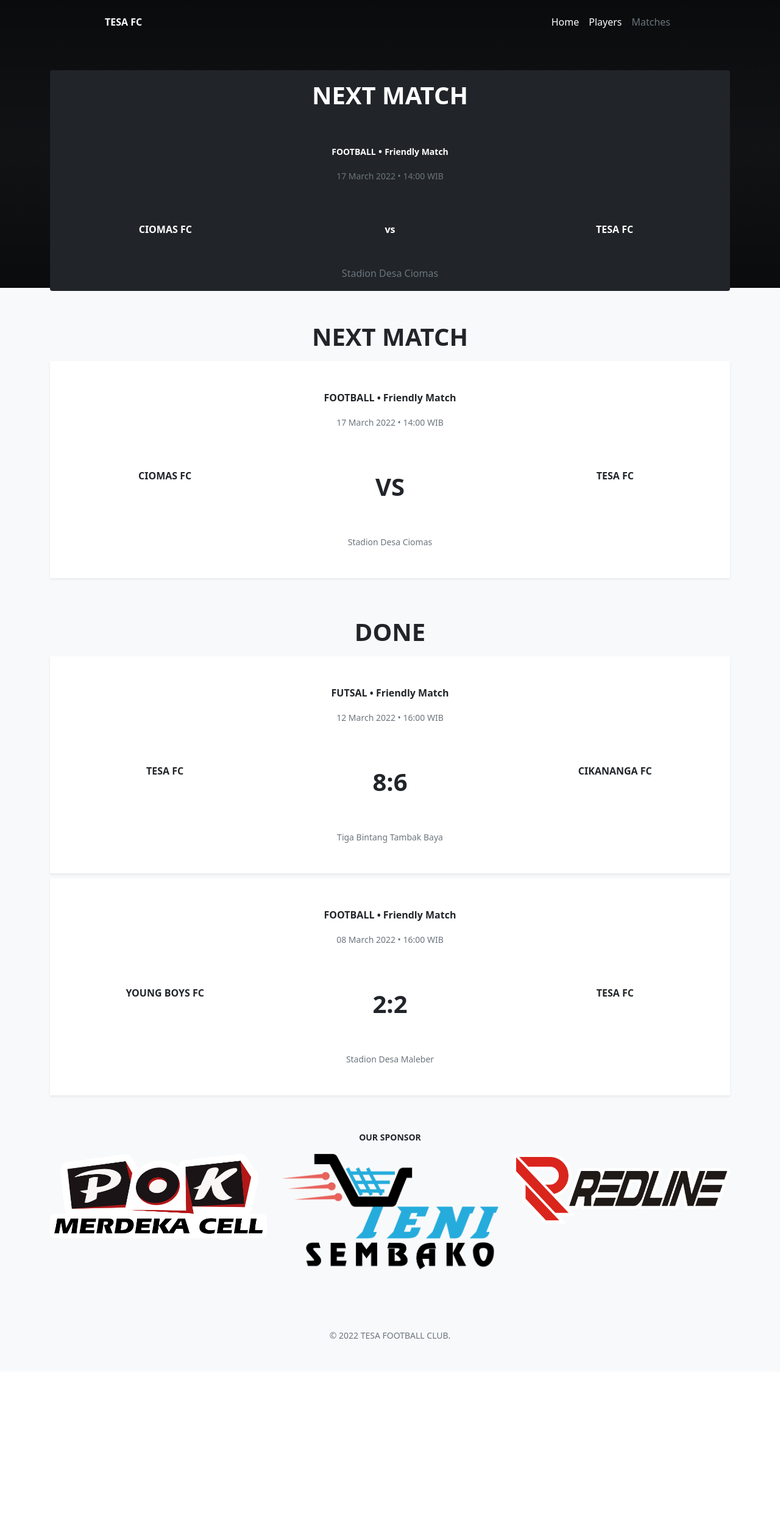
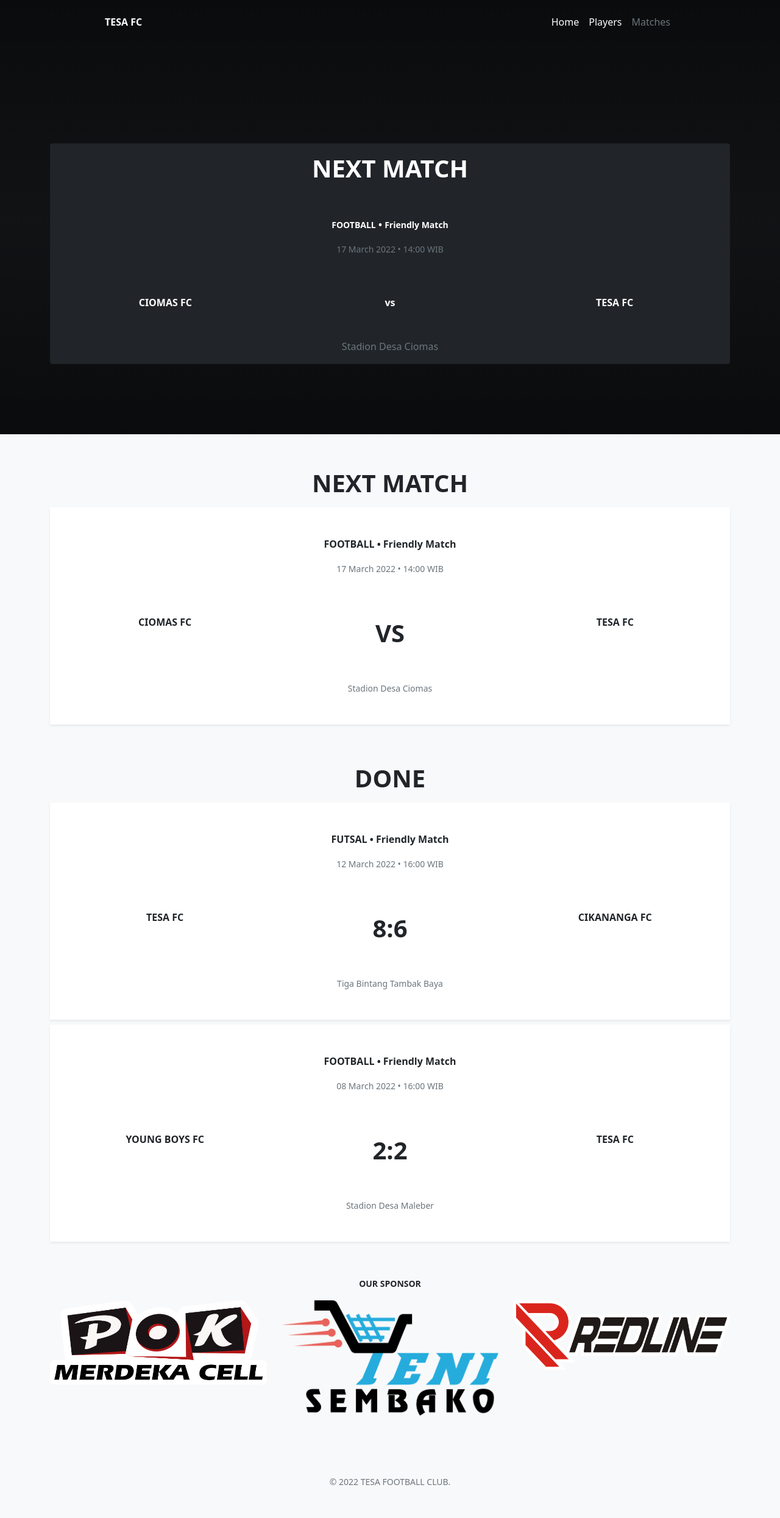
Before and after one commit to tesafc/www2, a Jekyll site: the page built from matches.html, in a window 1280 px wide. Shown: the whole page at 61% size. Built offline with Jekyll 4.4.1, drawn with Linux system fonts in a browser that asks for light colours; before the commit the page ends 2249 px from its top, so only the background shows below that.

Commit message:
Update header-match.html

```diff
--- a/_includes/header-match.html
+++ b/_includes/header-match.html
@@ -1,4 +1,4 @@
-<header style="height: 480px;">
+<header style="height: 720px;">
   <div class="text-white bg-dark h-100" style="background-image: linear-gradient(rgba(0, 0, 0, 0.7), rgba(0, 0, 0, 0.5), rgba(0, 0, 0, 0.7)), url('{{ page.image }}'); background-size: cover; background-position: 50% 75%; background-repeat: no-repeat;">
     <div class="container pt-3">
       <div class="d-flex flex-wrap align-items-center justify-content-center justify-content-md-between">
```
